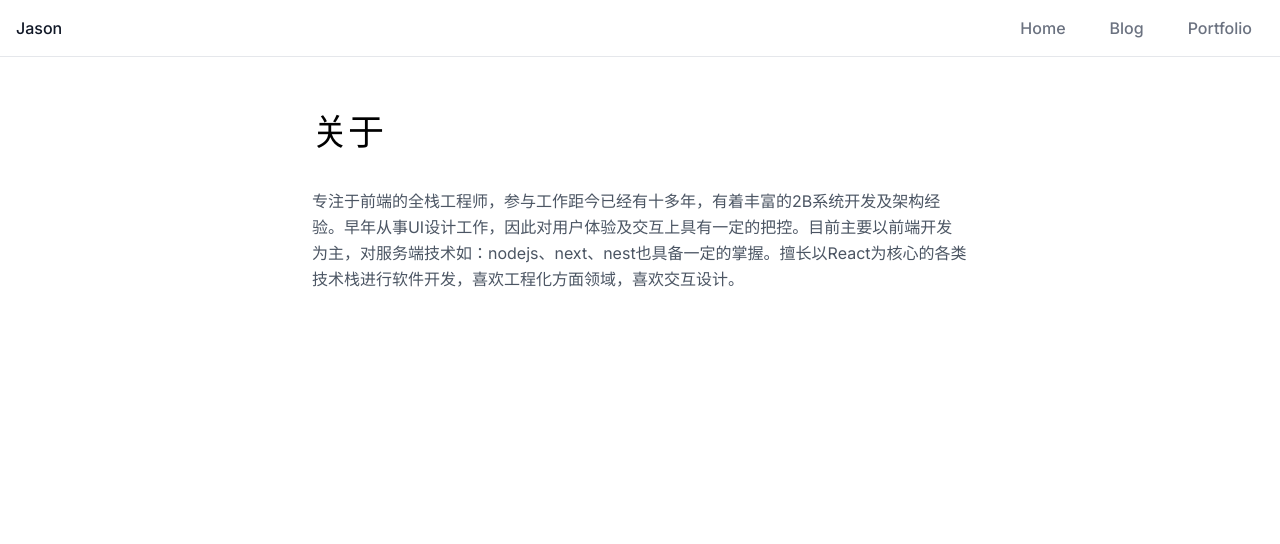
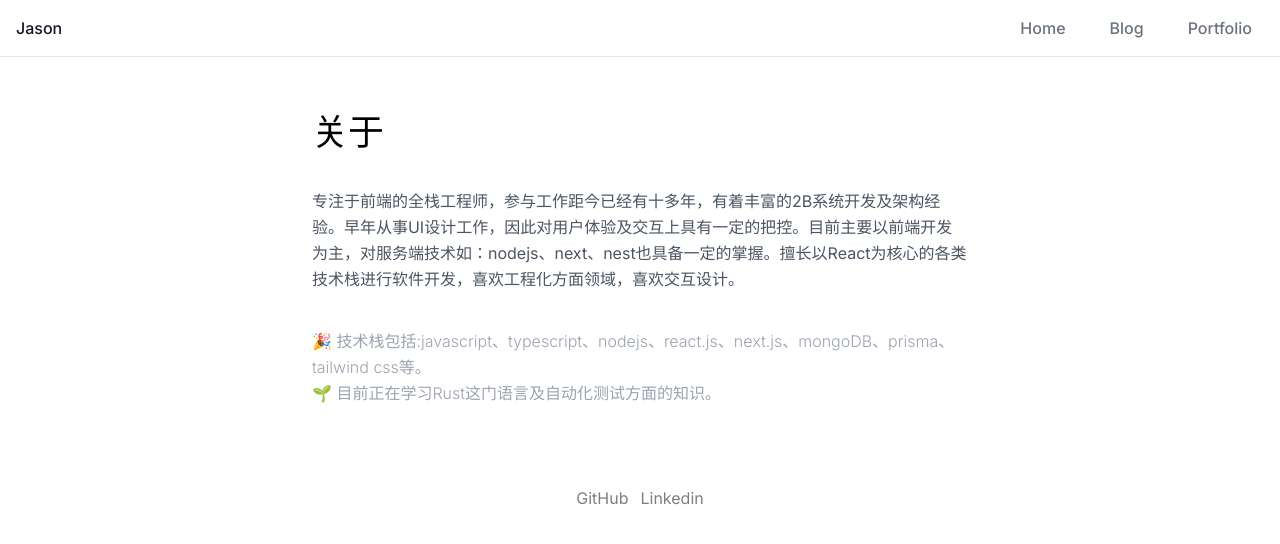
Before and after one commit to yikejason/jason-blog-website, a Next.js app: page / in a window 1280 px wide. Shown: the top 544 px of the page. Built offline with nearby package versions, Linux system fonts and the light colour scheme.

Commit message:
added footer

```diff
--- a/src/app/layout.tsx
+++ b/src/app/layout.tsx
@@ -2,6 +2,7 @@ import type { Metadata } from 'next';
 import { Inter } from 'next/font/google';
 import './globals.css';
 import Header from '@/src/components/Header';
+import Footer from '@/src/components/Footer';
 
 const inter = Inter({ subsets: ['latin'] });
 
@@ -20,6 +21,7 @@ export default function RootLayout({
       <body className={inter.className} suppressHydrationWarning={true}>
         <Header />
         {children}
+        <Footer />
       </body>
     </html>
   );
--- a/src/app/page.tsx
+++ b/src/app/page.tsx
@@ -6,6 +6,14 @@ export default function Home() {
       <p className="text-gray-600 max-w-5xl">
         专注于前端的全栈工程师，参与工作距今已经有十多年，有着丰富的2B系统开发及架构经验。早年从事UI设计工作，因此对用户体验及交互上具有一定的把控。目前主要以前端开发为主，对服务端技术如：nodejs、next、nest也具备一定的掌握。擅长以React为核心的各类技术栈进行软件开发，喜欢工程化方面领域，喜欢交互设计。
       </p>
+      <ul className="mb-4 font-light text-gray-400">
+        <li>
+          🎉
+          技术栈包括:javascript、typescript、nodejs、react.js、next.js、mongoDB、prisma、tailwind
+          css等。
+        </li>
+        <li>🌱 目前正在学习Rust这门语言及自动化测试方面的知识。</li>
+      </ul>
     </BasicLayout>
   );
 }
--- /dev/null
+++ b/src/components/Footer.tsx
@@ -0,0 +1,28 @@
+import React from 'react';
+
+const Footer = () => {
+  return (
+    <div className="w-full flex flex-col items-center pb-12">
+      <div className="flex flex-wrap gap-3 mt-12">
+        <a
+          className="opacity-50 hover:opacity-80 font-normal"
+          title="GitHub"
+          target="_blank"
+          href="https://github.com/yikejason"
+        >
+          GitHub
+        </a>
+        <a
+          className="opacity-50 hover:opacity-80 font-normal"
+          title="Linkedin"
+          target="_blank"
+          href="https://github.com/yikejason"
+        >
+          Linkedin
+        </a>
+      </div>
+    </div>
+  );
+};
+
+export default Footer;
--- a/src/components/Header.tsx
+++ b/src/components/Header.tsx
@@ -16,9 +16,9 @@ const NavLinks = [
   },
 ];
 
-const NavBar = () => {
+const Header = () => {
   return (
-    <nav className="fixed mx-auto left-0 top-0 right-0 z-10 border-b border-gray-200">
+    <header className="fixed left-0 top-0 right-0 z-50 border-b border-gray-200 bg-white">
       <div className="flex container lg:py-4 px-4 py-2 mx-auto justify-between items-center">
         <Link href="/" className="text-gray-900 font-medium">
           Jason
@@ -33,8 +33,8 @@ const NavBar = () => {
           </ul>
         </div>
       </div>
-    </nav>
+    </header>
   );
 };
 
-export default NavBar;
+export default Header;
--- a/src/components/Layout.tsx
+++ b/src/components/Layout.tsx
@@ -2,7 +2,7 @@ import React from 'react';
 
 const Layout = ({ children }: { children: React.ReactNode }) => {
   return (
-    <main className="flex min-h-screen flex-col">
+    <main className="flex flex-col">
       <div className="container mx-auto px-4 py-4 mt-24">
         <section className="max-w-prose grid gap-9 m-auto text-gray-600 leading-relaxed">
           {children}
```
